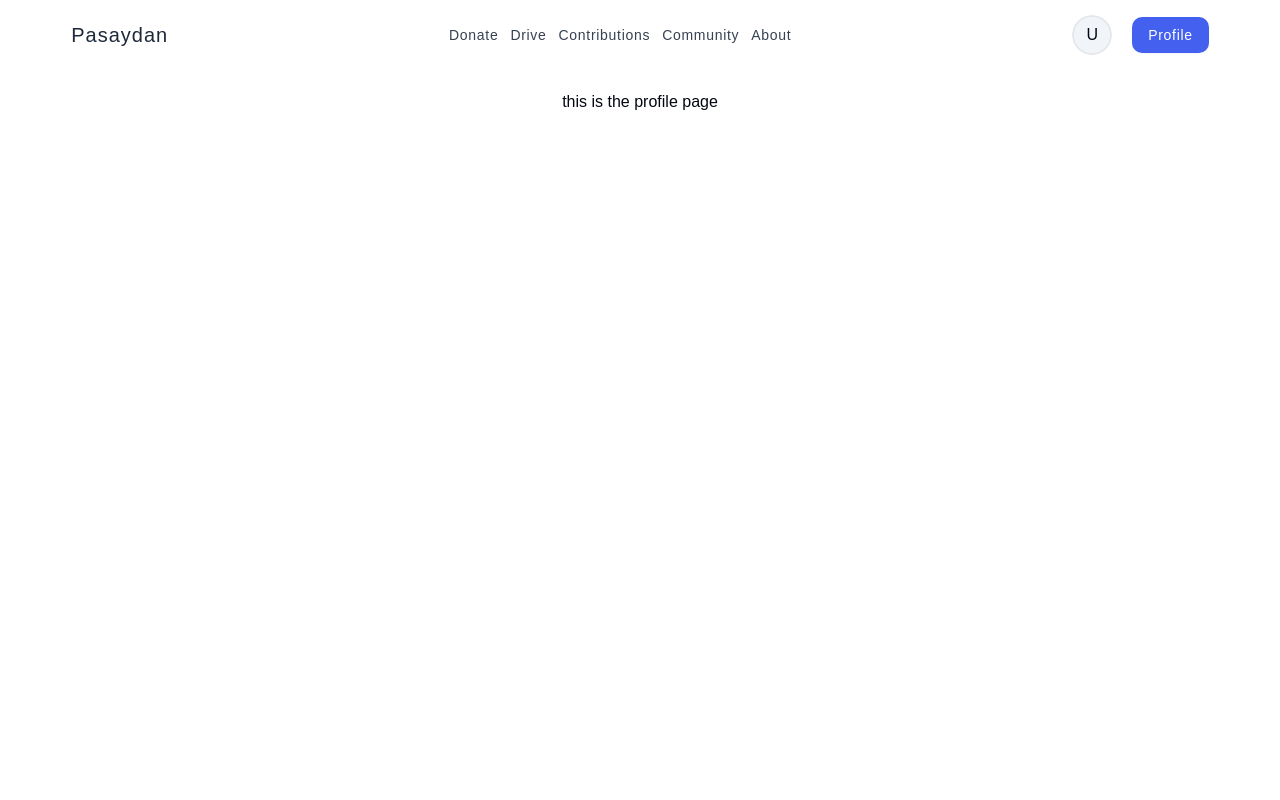
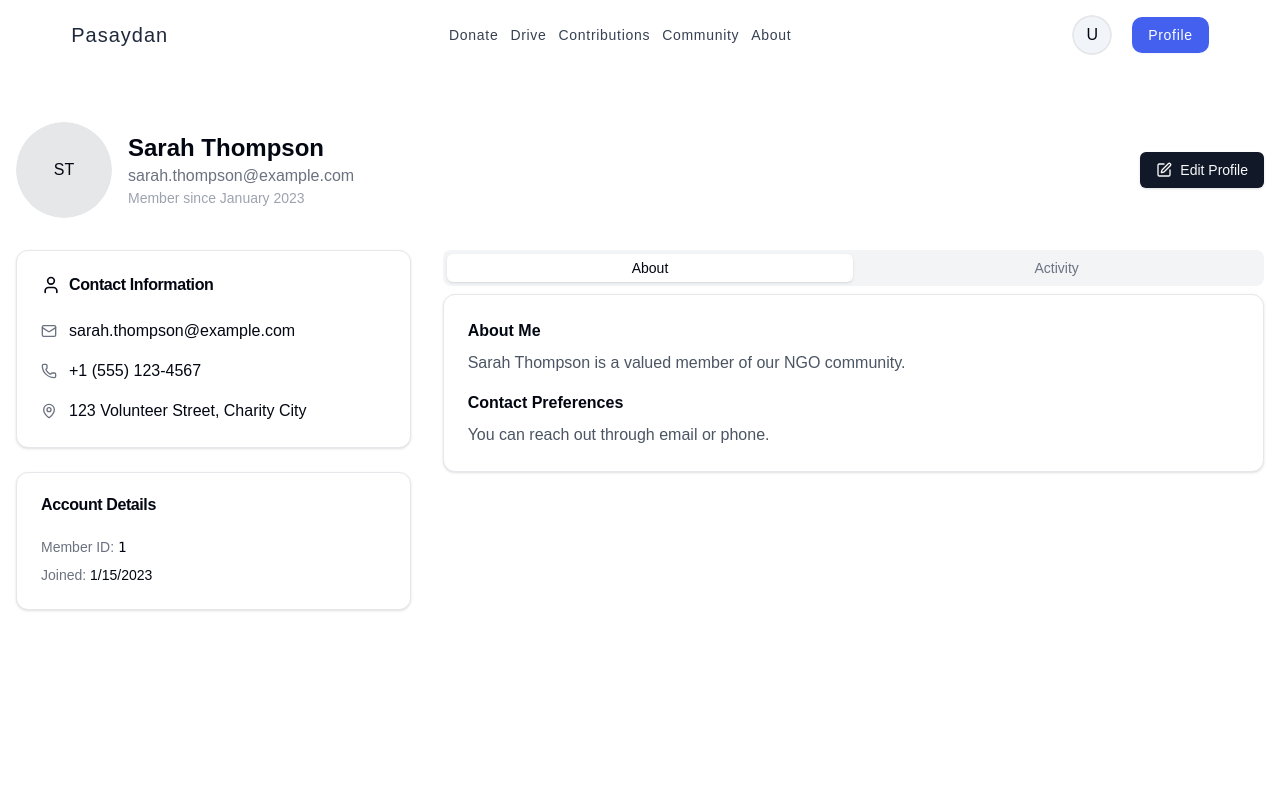
Before and after one commit to vrbalbudhe/pasaydan_ngo, a Next.js app: page /pasaydan/com/profile in a window 1280 px wide. Shown: the top 800 px of the page. Built offline with nearby package versions, Linux system fonts and the light colour scheme.

Commit message:
Shivam: Profile Page front end only

```diff
--- a/app/pasaydan/com/profile/page.tsx
+++ b/app/pasaydan/com/profile/page.tsx
@@ -1,7 +1,176 @@
-export default function Profile(){
-    return (
-        <div>
-            this is the profile page
+import React from 'react';
+import { Card, CardContent, CardHeader, CardTitle } from "@/components/ui/card";
+import { Avatar, AvatarImage, AvatarFallback } from "@/components/ui/avatar";
+import { Button } from "@/components/ui/button";
+import { Tabs, TabsContent, TabsList, TabsTrigger } from "@/components/ui/tabs";
+import { Mail, Phone, MapPin, Edit, User } from 'lucide-react';
+
+// Type definition based on Prisma schema
+type UserProfile = {
+  id: string;
+  fullname: string | null;
+  email: string;
+  address: string | null;
+  avatar: string | null;
+  mobile: string | null;
+  createdAt: Date;
+}
+
+export default function Profile() {
+  // Mock data based on the actual User schema
+  // This will be replaced with real data from your backend
+  const userProfile: UserProfile = {
+    id: "1",
+    fullname: "Sarah Thompson",
+    email: "sarah.thompson@example.com",
+    address: "123 Volunteer Street, Charity City",
+    avatar: null,
+    mobile: "+1 (555) 123-4567",
+    createdAt: new Date("2023-01-15")
+  };
+
+  // Function to get initials for avatar fallback
+  const getInitials = (name: string | null) => {
+    if (!name) return "U";
+    return name
+      .split(" ")
+      .map(n => n[0])
+      .join("")
+      .toUpperCase();
+  };
+
+  // Format date to readable string
+  const formatDate = (date: Date) => {
+    return `Member since ${date.toLocaleDateString('en-US', {
+      month: 'long',
+      year: 'numeric'
+    })}`;
+  };
+
+  return (
+    <div className="container mx-auto px-4 py-8">
+      {/* Header Section */}
+      <div className="mb-8">
+        <div className="flex flex-col md:flex-row items-start md:items-center justify-between gap-4">
+          <div className="flex items-center gap-4">
+            <Avatar className="h-24 w-24">
+              {userProfile.avatar ? (
+                <AvatarImage src={userProfile.avatar} alt={userProfile.fullname || 'User'} />
+              ) : (
+                <AvatarFallback className="bg-primary/10">
+                  {getInitials(userProfile.fullname)}
+                </AvatarFallback>
+              )}
+            </Avatar>
+            <div>
+              <h1 className="text-2xl font-bold">{userProfile.fullname || 'Anonymous User'}</h1>
+              <p className="text-gray-500">{userProfile.email}</p>
+              <p className="text-sm text-gray-400">{formatDate(userProfile.createdAt)}</p>
+            </div>
+          </div>
+          <Button className="gap-2">
+            <Edit className="h-4 w-4" />
+            Edit Profile
+          </Button>
         </div>
-    )
+      </div>
+
+      {/* Main Content */}
+      <div className="grid grid-cols-1 lg:grid-cols-3 gap-8">
+        {/* Left Column - Info Cards */}
+        <div className="space-y-6">
+          {/* Contact Information */}
+          <Card>
+            <CardHeader>
+              <CardTitle className="flex items-center gap-2">
+                <User className="h-5 w-5" />
+                Contact Information
+              </CardTitle>
+            </CardHeader>
+            <CardContent className="space-y-4">
+              <div className="flex items-center gap-3">
+                <Mail className="h-4 w-4 text-gray-500" />
+                <span>{userProfile.email}</span>
+              </div>
+              {userProfile.mobile && (
+                <div className="flex items-center gap-3">
+                  <Phone className="h-4 w-4 text-gray-500" />
+                  <span>{userProfile.mobile}</span>
+                </div>
+              )}
+              {userProfile.address && (
+                <div className="flex items-center gap-3">
+                  <MapPin className="h-4 w-4 text-gray-500" />
+                  <span>{userProfile.address}</span>
+                </div>
+              )}
+            </CardContent>
+          </Card>
+
+          {/* Account Information */}
+          <Card>
+            <CardHeader>
+              <CardTitle>Account Details</CardTitle>
+            </CardHeader>
+            <CardContent className="space-y-2">
+              <div className="text-sm">
+                <span className="text-gray-500">Member ID: </span>
+                <span className="font-mono">{userProfile.id}</span>
+              </div>
+              <div className="text-sm">
+                <span className="text-gray-500">Joined: </span>
+                <span>{userProfile.createdAt.toLocaleDateString()}</span>
+              </div>
+            </CardContent>
+          </Card>
+        </div>
+
+        {/* Right Column - Tabs Content */}
+        <div className="lg:col-span-2">
+          <Tabs defaultValue="about" className="w-full">
+            <TabsList className="grid w-full grid-cols-2">
+              <TabsTrigger value="about">About</TabsTrigger>
+              <TabsTrigger value="activity">Activity</TabsTrigger>
+            </TabsList>
+
+            <TabsContent value="about">
+              <Card>
+                <CardContent className="pt-6">
+                  <div className="space-y-4">
+                    <div>
+                      <h3 className="font-semibold mb-2">About Me</h3>
+                      <p className="text-gray-600">
+                        {userProfile.fullname ?
+                          `${userProfile.fullname} is a valued member of our NGO community.` :
+                          'Welcome to our NGO community!'
+                        }
+                      </p>
+                    </div>
+                    <div>
+                      <h3 className="font-semibold mb-2">Contact Preferences</h3>
+                      <p className="text-gray-600">
+                        You can reach out through email{userProfile.mobile ? ' or phone' : ''}.
+                        {!userProfile.mobile && ' Consider adding a phone number for better communication.'}
+                      </p>
+                    </div>
+                  </div>
+                </CardContent>
+              </Card>
+            </TabsContent>
+
+            <TabsContent value="activity">
+              <Card>
+                <CardContent className="pt-6">
+                  <div className="text-center py-8 text-gray-500">
+                    <p>Activity tracking will be implemented in future updates.</p>
+                    <p className="text-sm mt-2">This section will show your participation in various NGO activities.</p>
+                  </div>
+                </CardContent>
+              </Card>
+            </TabsContent>
+          </Tabs>
+        </div>
+      </div>
+    </div>
+  );
 }
--- /dev/null
+++ b/components/ui/tabs.tsx
@@ -0,0 +1,55 @@
+"use client"
+
+import * as React from "react"
+import * as TabsPrimitive from "@radix-ui/react-tabs"
+
+import { cn } from "@/lib/utils"
+
+const Tabs = TabsPrimitive.Root
+
+const TabsList = React.forwardRef<
+  React.ElementRef<typeof TabsPrimitive.List>,
+  React.ComponentPropsWithoutRef<typeof TabsPrimitive.List>
+>(({ className, ...props }, ref) => (
+  <TabsPrimitive.List
+    ref={ref}
+    className={cn(
+      "inline-flex h-9 items-center justify-center rounded-lg bg-muted p-1 text-muted-foreground",
+      className
+    )}
+    {...props}
+  />
+))
+TabsList.displayName = TabsPrimitive.List.displayName
+
+const TabsTrigger = React.forwardRef<
+  React.ElementRef<typeof TabsPrimitive.Trigger>,
+  React.ComponentPropsWithoutRef<typeof TabsPrimitive.Trigger>
+>(({ className, ...props }, ref) => (
+  <TabsPrimitive.Trigger
+    ref={ref}
+    className={cn(
+      "inline-flex items-center justify-center whitespace-nowrap rounded-md px-3 py-1 text-sm font-medium ring-offset-background transition-all focus-visible:outline-none focus-visible:ring-2 focus-visible:ring-ring focus-visible:ring-offset-2 disabled:pointer-events-none disabled:opacity-50 data-[state=active]:bg-background data-[state=active]:text-foreground data-[state=active]:shadow",
+      className
+    )}
+    {...props}
+  />
+))
+TabsTrigger.displayName = TabsPrimitive.Trigger.displayName
+
+const TabsContent = React.forwardRef<
+  React.ElementRef<typeof TabsPrimitive.Content>,
+  React.ComponentPropsWithoutRef<typeof TabsPrimitive.Content>
+>(({ className, ...props }, ref) => (
+  <TabsPrimitive.Content
+    ref={ref}
+    className={cn(
+      "mt-2 ring-offset-background focus-visible:outline-none focus-visible:ring-2 focus-visible:ring-ring focus-visible:ring-offset-2",
+      className
+    )}
+    {...props}
+  />
+))
+TabsContent.displayName = TabsPrimitive.Content.displayName
+
+export { Tabs, TabsList, TabsTrigger, TabsContent }
--- a/package.json
+++ b/package.json
@@ -19,6 +19,7 @@
     "@radix-ui/react-select": "^2.1.4",
     "@radix-ui/react-separator": "^1.1.1",
     "@radix-ui/react-slot": "^1.1.1",
+    "@radix-ui/react-tabs": "^1.1.2",
     "@radix-ui/react-tooltip": "^1.1.6",
     "@react-google-maps/api": "^2.20.4",
     "@shadcn/ui": "^0.0.4",
```
Also changed, not shown: 1 other file (tests, documents, lock files or other folders).
